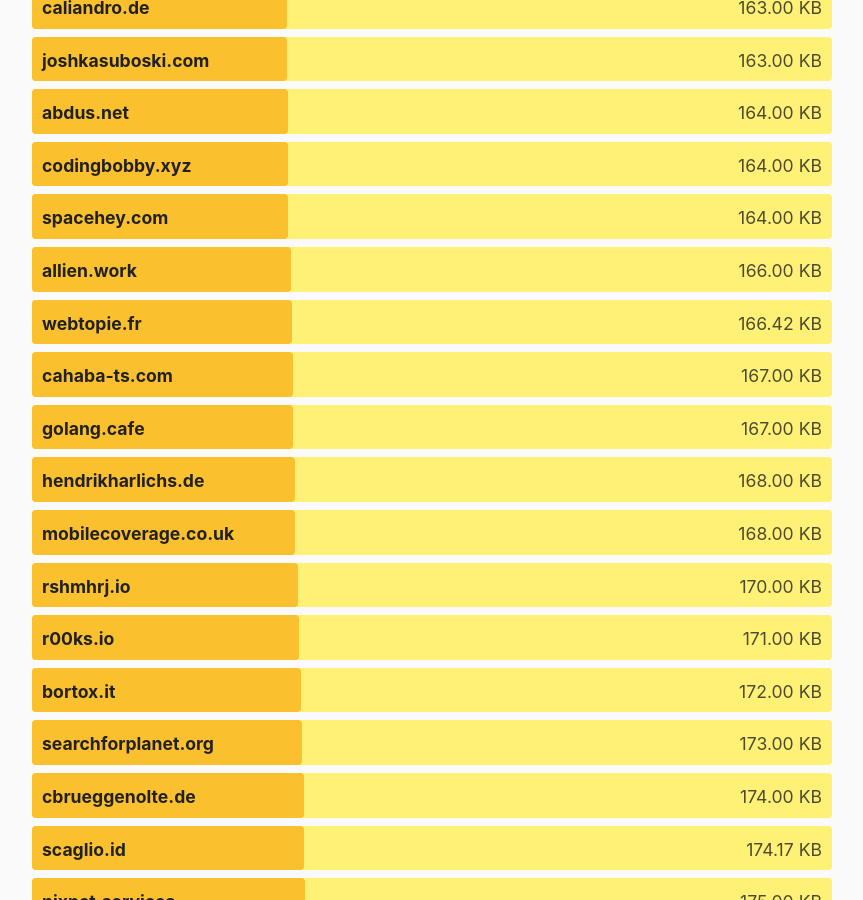
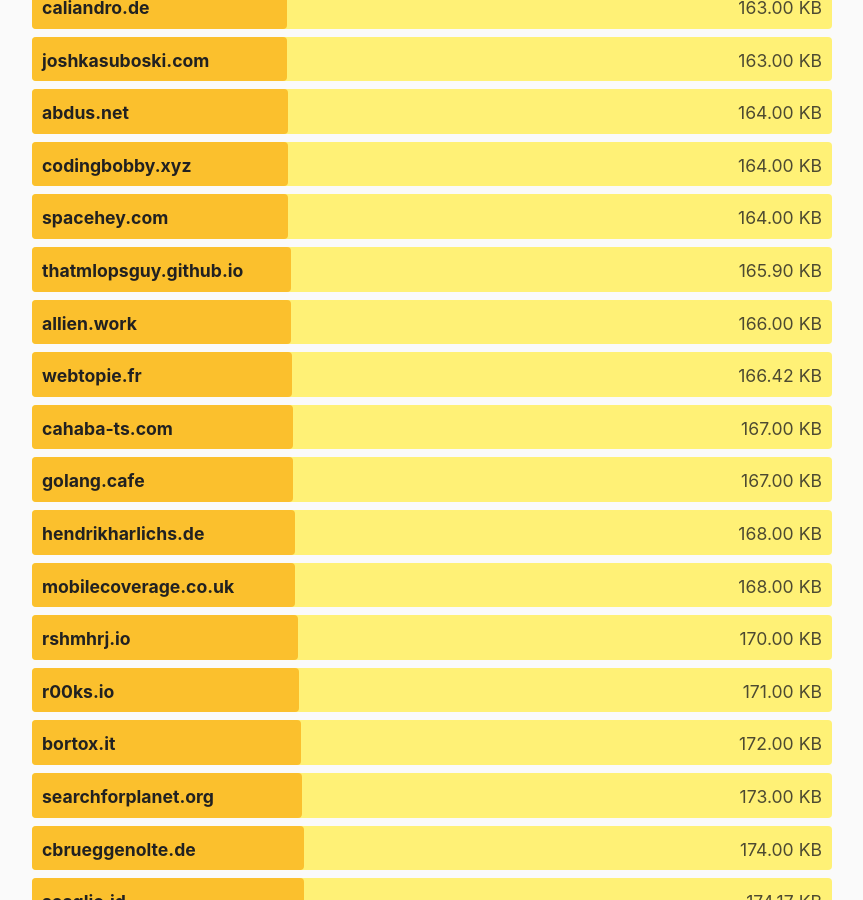
Before and after one commit to kevquirk/512kb.club, a Jekyll site: the page built from index.md, in a window 1280 px wide and 900 px high, scrolled down 30677 px. Shown: the whole window, without its empty margins (208-1071 px from the left). Built offline with Jekyll 4.4.1, drawn with Linux system fonts in a browser that asks for light colours.

Commit message:
Add thatmlopsguy.github.io

```diff
--- a/_data/sites.yml
+++ b/_data/sites.yml
@@ -4062,3 +4062,8 @@
   url: https://zwieratko.sk/
   size: 28.07
   last_checked: 2024-02-11
+
+- domain: thatmlopsguy.github.io
+  url: https://thatmlopsguy.github.io/
+  size: 165.9
+  last_checked: 2024-07-01
```
